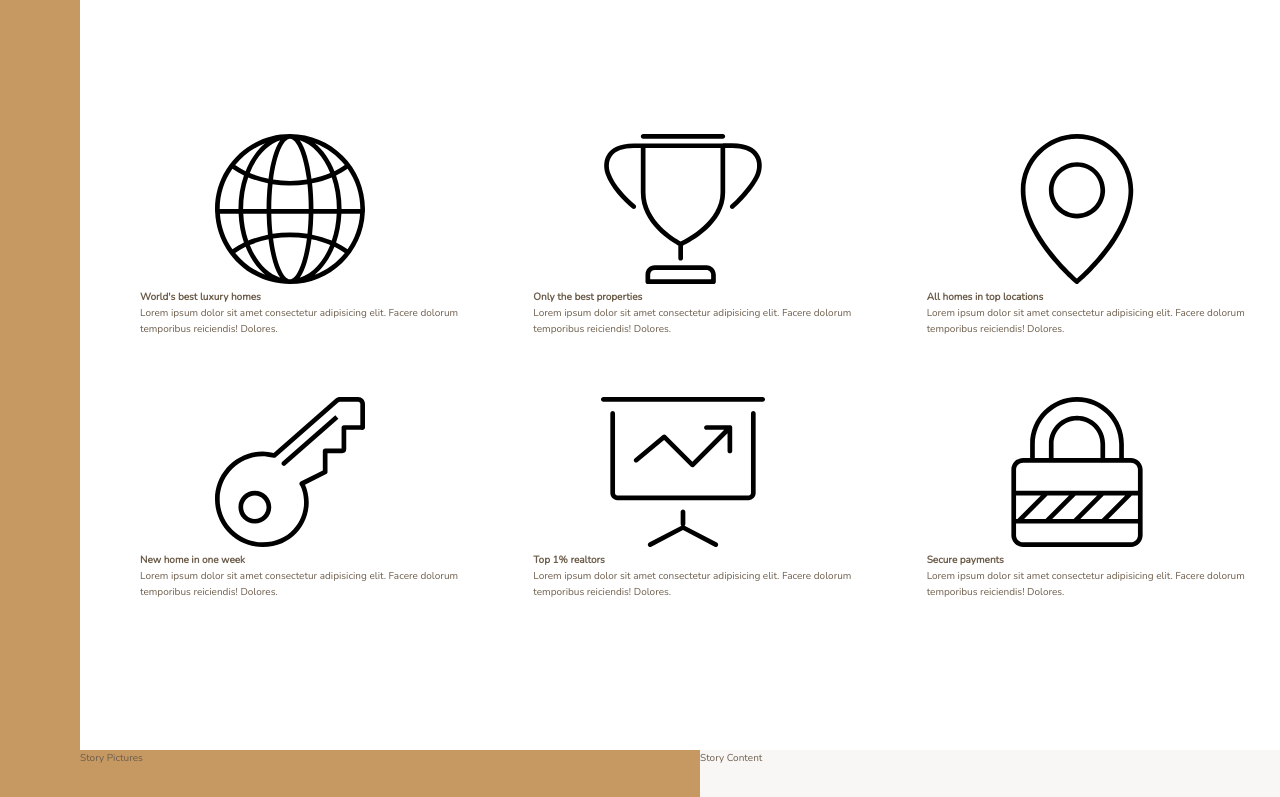
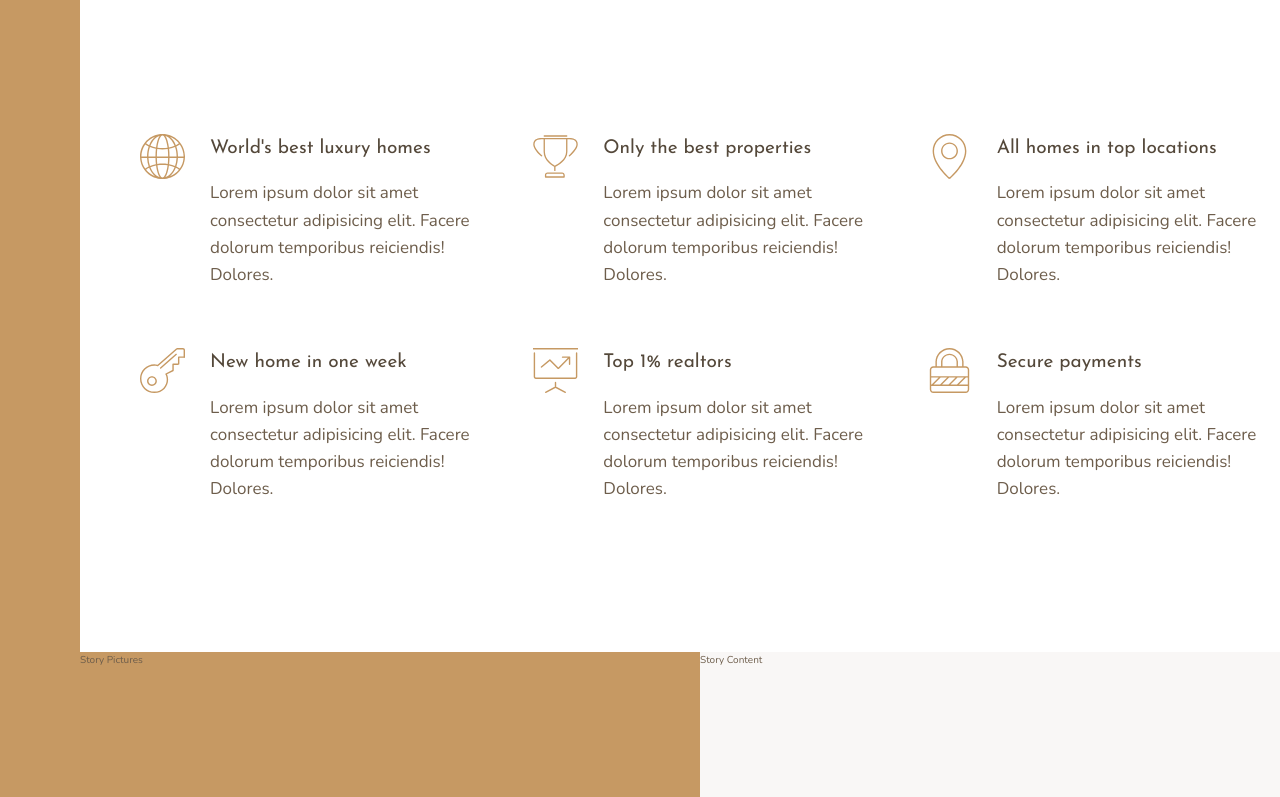
Before and after one commit to kmulqueen/Nexter-CSS-Grid-Practice, a website: page index.html in a window 1280 px wide. Shown: the part 656-1453 px from the top of the page. Drawn offline with nearby package versions, Linux system fonts and the light colour scheme.

Commit message:
Finished features section.

```diff
--- a/index.html
+++ b/index.html
@@ -1,12 +1,14 @@
 <!DOCTYPE html>
 <html lang="en">
-
   <head>
     <meta charset="UTF-8" />
     <meta name="viewport" content="width=device-width, initial-scale=1.0" />
     <meta http-equiv="X-UA-Compatible" content="ie=edge" />
 
-  <link href="https://fonts.googleapis.com/css?family=Josefin+Sans:300,400,400i|Nunito:300,300i" rel="stylesheet" />
+    <link
+      href="https://fonts.googleapis.com/css?family=Josefin+Sans:300,400,400i|Nunito:300,300i"
+      rel="stylesheet"
+    />
     <link rel="stylesheet" href="css/style.css" />
     <link rel="shortcut icon" type="image/png" href="img/favicon.png" />
 
@@ -23,54 +25,66 @@
         <svg class="feature__icon">
           <use xlink:href="img/sprite.svg#icon-global"></use>
         </svg>
-      <h4 class="heading-4">World's best luxury homes</h4>
-      <p class="feature__text">Lorem ipsum dolor sit amet consectetur adipisicing elit. Facere dolorum temporibus
-        reiciendis! Dolores.</p>
+        <h4 class="heading-4 heading-4--dark">World's best luxury homes</h4>
+        <p class="feature__text">
+          Lorem ipsum dolor sit amet consectetur adipisicing elit. Facere
+          dolorum temporibus reiciendis! Dolores.
+        </p>
       </div>
       <!-- Feature 2 -->
       <div class="feature">
         <svg class="feature__icon">
           <use xlink:href="img/sprite.svg#icon-trophy"></use>
         </svg>
-      <h4 class="heading-4">Only the best properties</h4>
-      <p class="feature__text">Lorem ipsum dolor sit amet consectetur adipisicing elit. Facere dolorum temporibus
-        reiciendis! Dolores.</p>
+        <h4 class="heading-4 heading-4--dark">Only the best properties</h4>
+        <p class="feature__text">
+          Lorem ipsum dolor sit amet consectetur adipisicing elit. Facere
+          dolorum temporibus reiciendis! Dolores.
+        </p>
       </div>
       <!-- Feature 3 -->
       <div class="feature">
         <svg class="feature__icon">
           <use xlink:href="img/sprite.svg#icon-map-pin"></use>
         </svg>
-      <h4 class="heading-4">All homes in top locations</h4>
-      <p class="feature__text">Lorem ipsum dolor sit amet consectetur adipisicing elit. Facere dolorum temporibus
-        reiciendis! Dolores.</p>
+        <h4 class="heading-4 heading-4--dark">All homes in top locations</h4>
+        <p class="feature__text">
+          Lorem ipsum dolor sit amet consectetur adipisicing elit. Facere
+          dolorum temporibus reiciendis! Dolores.
+        </p>
       </div>
       <!-- Feature 4 -->
       <div class="feature">
         <svg class="feature__icon">
           <use xlink:href="img/sprite.svg#icon-key"></use>
         </svg>
-      <h4 class="heading-4">New home in one week</h4>
-      <p class="feature__text">Lorem ipsum dolor sit amet consectetur adipisicing elit. Facere dolorum temporibus
-        reiciendis! Dolores.</p>
+        <h4 class="heading-4 heading-4--dark">New home in one week</h4>
+        <p class="feature__text">
+          Lorem ipsum dolor sit amet consectetur adipisicing elit. Facere
+          dolorum temporibus reiciendis! Dolores.
+        </p>
       </div>
       <!-- Feature 5 -->
       <div class="feature">
         <svg class="feature__icon">
           <use xlink:href="img/sprite.svg#icon-presentation"></use>
         </svg>
-      <h4 class="heading-4">Top 1% realtors</h4>
-      <p class="feature__text">Lorem ipsum dolor sit amet consectetur adipisicing elit. Facere dolorum temporibus
-        reiciendis! Dolores.</p>
+        <h4 class="heading-4 heading-4--dark">Top 1% realtors</h4>
+        <p class="feature__text">
+          Lorem ipsum dolor sit amet consectetur adipisicing elit. Facere
+          dolorum temporibus reiciendis! Dolores.
+        </p>
       </div>
       <!-- Feature 6 -->
       <div class="feature">
         <svg class="feature__icon">
           <use xlink:href="img/sprite.svg#icon-lock"></use>
         </svg>
-      <h4 class="heading-4">Secure payments</h4>
-      <p class="feature__text">Lorem ipsum dolor sit amet consectetur adipisicing elit. Facere dolorum temporibus
-        reiciendis! Dolores.</p>
+        <h4 class="heading-4 heading-4--dark">Secure payments</h4>
+        <p class="feature__text">
+          Lorem ipsum dolor sit amet consectetur adipisicing elit. Facere
+          dolorum temporibus reiciendis! Dolores.
+        </p>
       </div>
     </section>
     <div class="story__pictures">Story Pictures</div>
@@ -79,5 +93,4 @@
     <section class="gallery">Gallery</section>
     <footer class="footer">Footer</footer>
   </body>
-
 </html>
--- a/sass/_features.scss
+++ b/sass/_features.scss
@@ -4,6 +4,26 @@
 
     // Sub-grid
     display: grid;
-    grid-template-columns: repeat(3, 1fr);
-    grid-gap: 6em;
+    grid-template-columns: repeat(auto-fit, minmax(25rem, 1fr));
+    gap: 6em;
+    align-items: start;
 }
+
+.feature {
+    display: grid;
+    grid-template-columns: min-content 1fr;
+    gap: 1.5em 2.5em;
+
+
+
+    &__icon {
+        fill: $color-primary;
+        width: 4.5rem;
+        height: 4.5rem;
+        grid-row: 1 / span 2;
+    }
+
+    &__text {
+        font-size: 1.7rem;
+    }
+}
--- a/sass/_typography.scss
+++ b/sass/_typography.scss
@@ -0,0 +1,29 @@
+%heading {
+    font-family: $font-display;
+    font-weight: 400;
+}
+
+.heading-1 {
+    @extend %heading;
+}
+
+.heading-2 {
+    @extend %heading;
+}
+
+.heading-3 {
+    @extend %heading;
+}
+
+.heading-4 {
+    @extend %heading;
+    font-size: 1.9rem;
+
+    &--light {
+        color: $color-grey-light-1;
+    }
+
+    &--dark {
+        color: $color-grey-dark-1;
+    }
+}
```
Also changed, not shown: css/style.css. Lines whose indentation alone changed are shown as unchanged.
